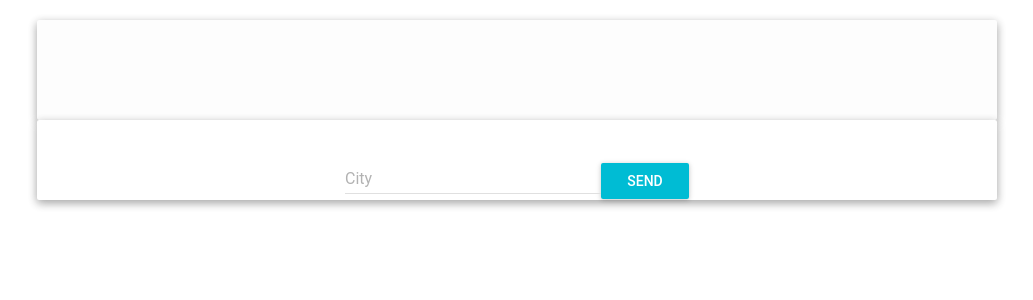
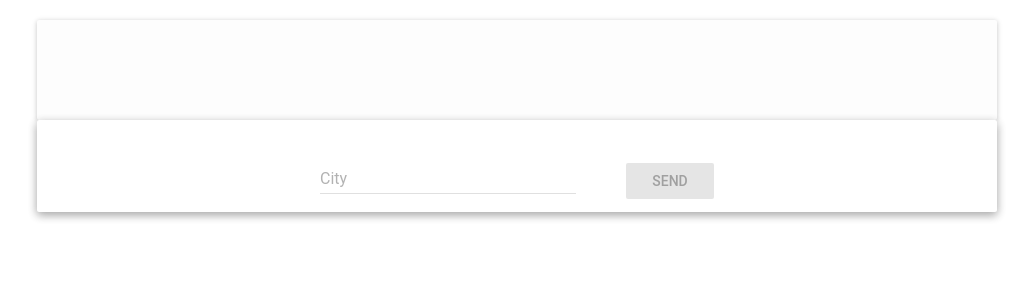
Before and after one commit to AliakseiDouhal/yandexCity, a React (Create React App) app: page / in a window 1280 px wide. Shown: the top 300 px of the page, without its empty margins (123-1156 px from the left). Built offline with nearby package versions, Linux system fonts and the light colour scheme.

Commit message:
2302 day change

```diff
--- a/public/index.html
+++ b/public/index.html
@@ -4,6 +4,7 @@
     <meta charset="utf-8">
     <meta name="viewport" content="width=device-width, initial-scale=1, shrink-to-fit=no">
     <meta name="theme-color" content="#000000">
+    <script src="https://api-maps.yandex.ru/2.0-stable/?load=package.standard&lang=ru-RU" type="text/javascript"> </script>
     <!--
       manifest.json provides metadata used when your web app is added to the
       homescreen on Android. See https://developers.google.com/web/fundamentals/engage-and-retain/web-app-manifest/
--- a/src/App.css
+++ b/src/App.css
@@ -27,9 +27,19 @@
   to { transform: rotate(360deg); }
 }
 
+.paper-list {
+  min-height: 100px;
+  max-height: 500px;
+  padding: 20px;
+  background-color: #fdfdfd !important;
+  width: 75%;
+  margin: 20px auto 0;
+  overflow: auto;
+}
+
 .scroll::-webkit-scrollbar-track
 {
-  -webkit-box-shadow: inset 0 0 6px rgba(0,0,0,0.3);
+  -webkit-box-shadow: inset 0 0 6px rgba(107, 107, 107, 0.3);
   background-color: #F5F5F5;
 }
 
@@ -41,28 +51,6 @@
 
 .scroll::-webkit-scrollbar-thumb
 {
-  background-color: #404040;
-  border: 2px solid #555555;
+  background-color: #aaaaaa;
+  border: 2px solid #aaaaaa;
 }
-
-.paper-list {
-  min-height: 100px;
-  max-height: 40%;
-  padding: 20px;
-  background-color: #fdfdfd !important;
-  width: 75%;
-  margin: 20px auto 0;
-  display: flex;
-  flex-direction: column;
-  overflow: auto;
-  justify-content: center;
-}
-
-.send-block {
-  height: 80px;
-  margin: 0 auto;
-  padding: 10px;
-  width: 75%;
-  display: flex;
-  justify-content: center;
-}
--- a/src/App.js
+++ b/src/App.js
@@ -2,169 +2,19 @@ import React, { Component } from 'react';
 import './App.css';
 import { connect } from 'react-redux';
 import actions from './action';
+
 import Notification from './components/notification'
-import cities from 'cities.json';
-import RaisedButton from 'material-ui/RaisedButton';
-import ListItem from 'material-ui/List/ListItem';
-import Avatar from 'material-ui/Avatar';
-import TextField from 'material-ui/TextField';
-import List from 'material-ui/List/List';
+import AddCity from './components/addCity';
+import ListMessages from './components/listMessages';
+
 import Paper from 'material-ui/Paper';
 import MuiThemeProvider from 'material-ui/styles/MuiThemeProvider';
-import './message.css';
-
-
-class AddCity extends Component {
-    constructor(props){
-        super(props);
-        this.addCityUser = this.addCityUser.bind(this);
-        this.checkCities = this.checkCities.bind(this);
-        this.lastLetter = this.lastLetter.bind(this);
-        this.addCityAI = this.addCityAI.bind(this);
-        this.sendError = this.sendError.bind(this);
-    }
-
-    lastLetter (letter) {
-        return this.props.setStartLetter(letter.toLowerCase());
-    }
-
-    checkCities (elem) {
-        let itemText = this.refs.inputCity.getValue().toLowerCase().trim();
-        return elem.name.toLowerCase() === itemText;
-
-    }
-
-    sendError (status, message) {
-        let errObj = {
-            message: message,
-            status: status
-        };
-        return this.props.catchError(errObj);
-    }
-
-    addCityUser () {
-        let itemText = this.refs.inputCity.getValue().trim();
-        let firstInputLetter = itemText[0].toLowerCase();
-        if (!this.props.startLetter[0] || firstInputLetter === this.props.startLetter[0]) {
-            let count = 0;
-            let cityValid = cities.some(this.checkCities);
-            if (cityValid){
-                count++;
-            }
-
-            if (count === 0) {
-                return this.sendError(true, 'There is no such city')
-            }
-
-            if (count > 0) {
-                let isValid = this.props.addedCities.some(this.checkCities);
-
-                if (!isValid) {
-                    this.refs.inputCity.getInputNode().value = '';
-                    const newItem = {
-                        name: itemText,
-                        author: 'I'
-                    };
-                    this.lastLetter(itemText[itemText.length - 1]);
-                    this.props.addCity(newItem);
-                    return setTimeout( this.addCityAI(itemText[itemText.length - 1].toLowerCase()), 3000);
-                }
-                else {
-                    return this.sendError(true, 'This city has already been used')
-                }
-            }
-
-        }
-        else {
-            return this.sendError(true, 'You need to enter a city with the first letter : ' + this.props.startLetter[0].toUpperCase())
-        }
-    }
-
-    addCityAI (firstLetter){
-        for (let i = 0; i < cities.length; i++ ) {
-            if (cities[i].name[0].toLowerCase() === firstLetter){
-                let validCity = this.props.addedCities.some(function (elem) {
-                    return elem.name.toLowerCase() === cities[i].name.toLowerCase();
-                });
-                if (!validCity){
-                    const newItemAI = {
-                        name: cities[i].name,
-                        author: 'AI'
-                    };
-                    this.lastLetter(newItemAI.name[newItemAI.name.length - 1]);
-                    return this.props.addCity(newItemAI);
-                }
-            }
-        }
-    }
-
-    render () {
-        return <div>
-            <TextField
-                hintText = "Input city"
-                ref ="inputCity"
-                floatingLabelText="City"
-            />
-            <RaisedButton label="Send" primary={true} onClick={this.addCityUser} />
-        </div>
-
-    }
-
-}
-
-
-class UserMessage extends Component {
-    render () {
-        return <div >
-                <ListItem
-
-                    disabled={true}
-                    leftAvatar={<Avatar>{this.props.author}</Avatar>}
-                    secondaryText={
-                        <p className="bubble ">{this.props.city}</p>
-                    }
-                >
-                </ListItem>
-        </div>
-    }
-}
-
-class ListUserMessages extends Component{
-    constructor(props){
-        super(props);
-    };
-    render () {
-        return <List>
-            {this.props.cities.map((item, i) =>
-                <UserMessage key={i} author={item.author} city={item.name}/>
-            )}
-
-        </List>
-    }
-}
-
-/*
-class ComputerMessage extends Component {
-    render () {
-        return <div>
-                <ListItem
-                    disabled={true}
-                    rightAvatar={<Avatar>AI</Avatar>}
-                    secondaryText={
-                        <p>Test2</p>
-                    }
-                >
-                </ListItem>
-        </div>
-    }
-}
-*/
 
 class AppView extends Component {
     render (){
         return <MuiThemeProvider>
-            <Paper  className="scroll paper-list" zDepth={2}>
-                <ListUserMessages  {...this.props}/>
+            <Paper  className="scroll paper-list" zDepth={1}>
+                <ListMessages  {...this.props}/>
             </Paper>
             <Paper className="send-block" zDepth={2}>
                 <AddCity catchError={this.props.catchError} addedCities={this.props.cities} addCity={this.props.addCity}
--- /dev/null
+++ b/src/components/addCity.js
@@ -0,0 +1,126 @@
+import React, { Component } from 'react';
+import cities from 'cities.json';
+import RaisedButton from 'material-ui/RaisedButton';
+import TextField from 'material-ui/TextField';
+
+import '../stules/addCity.css'
+
+class AddCity extends Component {
+    constructor(props){
+        super(props);
+        this.addCityUser = this.addCityUser.bind(this);
+        this.checkCities = this.checkCities.bind(this);
+        this.lastLetter = this.lastLetter.bind(this);
+        this.enterValue = this.enterValue.bind(this);
+        this.addCityAI = this.addCityAI.bind(this);
+        this.sendError = this.sendError.bind(this);
+        this.state = {submit: false};
+    }
+
+    enterValue (e) {
+        if(e.target.value !== ''){
+            this.setState({submit: true})
+        }
+        else{
+            this.setState({submit: false})
+        }
+    }
+
+    lastLetter (letter) {
+        return this.props.setStartLetter(letter.toLowerCase());
+    }
+
+    checkCities (elem) {
+        let itemText = this.refs.inputCity.getValue().toLowerCase().trim();
+        return elem.name.toLowerCase() === itemText;
+
+    }
+
+    sendError (status, message) {
+        let errObj = {
+            message: message,
+            status: status
+        };
+        return this.props.catchError(errObj);
+    }
+
+    addCityUser () {
+        let itemText = this.refs.inputCity.getValue().trim();
+        let firstInputLetter = itemText[0].toLowerCase();
+        if (!this.props.startLetter[0] || firstInputLetter === this.props.startLetter[0]) {
+            let count = 0;
+            let cityValid = cities.some(this.checkCities);
+            if (cityValid){
+                count++;
+            }
+
+            if (count === 0) {
+                return this.sendError(true, 'There is no such city')
+            }
+
+            if (count > 0) {
+                let isValid = this.props.addedCities.some(this.checkCities);
+
+                if (!isValid) {
+                    this.refs.inputCity.getInputNode().value = '';
+                    const newItem = {
+                        name: itemText,
+                        author: 'I'
+                    };
+                    this.lastLetter(itemText[itemText.length - 1]);
+                    this.props.addCity(newItem);
+                    this.setState({submit: false});
+                    return setTimeout(() => this.addCityAI(itemText[itemText.length - 1].toLowerCase()), 1500);
+                }
+                else {
+                    return this.sendError(true, 'This city has already been used')
+                }
+            }
+
+        }
+        else {
+            return this.sendError(true, 'You need to enter a city with the first letter : ' + this.props.startLetter[0].toUpperCase())
+        }
+    }
+
+    addCityAI (firstLetter){
+        for (let i = 0; i < cities.length; i++ ) {
+            if (cities[i].name[0].toLowerCase() === firstLetter){
+                let validCity = this.props.addedCities.some(function (elem) {
+                    return elem.name.toLowerCase() === cities[i].name.toLowerCase();
+                });
+                if (!validCity){
+                    const newItemAI = {
+                        name: cities[i].name,
+                        author: 'AI'
+                    };
+                    this.lastLetter(newItemAI.name[newItemAI.name.length - 1]);
+                    this.setState({submit: true});
+                    return this.props.addCity(newItemAI);
+                }
+            }
+        }
+    }
+
+    render () {
+        return <div>
+            <TextField
+                hintText = "Input city"
+                ref ="inputCity"
+                floatingLabelText="City"
+                style={{marginRight: 25}}
+                onChange={ this.enterValue }
+            />
+            <RaisedButton label="Send"
+                          primary={true}
+                          disabled={!this.state.submit}
+                          onClick={this.addCityUser}
+                          style={{marginLeft: 25}}
+            />
+        </div>
+
+    }
+
+}
+
+export default AddCity
--- /dev/null
+++ b/src/components/listMessages.js
@@ -0,0 +1,18 @@
+import React, { Component } from 'react';
+import List from 'material-ui/List/List';
+import Message from './message';
+
+class ListMessages extends Component{
+    constructor(props){
+        super(props);
+    };
+    render () {
+        return <List>
+            {this.props.cities.map((item, i) =>
+                <Message key={i} author={item.author} city={item.name}/>
+            )}
+        </List>
+    }
+}
+
+export default ListMessages
--- /dev/null
+++ b/src/components/message.js
@@ -0,0 +1,23 @@
+import React, { Component } from 'react';
+
+import ListItem from 'material-ui/List/ListItem';
+import Avatar from 'material-ui/Avatar';
+import '../stules/message.css';
+
+
+
+class Message extends Component {
+    render () {
+        return <ListItem
+            disabled={true}
+            leftAvatar={<Avatar>{this.props.author}</Avatar>}
+            secondaryText={
+                <p className="bubble ">{this.props.city}</p>
+            }
+        >
+        </ListItem>
+
+    }
+}
+
+export default Message
--- /dev/null
+++ b/src/stules/addCity.css
@@ -0,0 +1,7 @@
+.send-block {
+    margin: 0 auto;
+    padding: 10px;
+    width: 75%;
+    display: flex;
+    justify-content: center;
+}
```
Also changed, not shown: src/stules/message.css (renamed from src/message.css).
